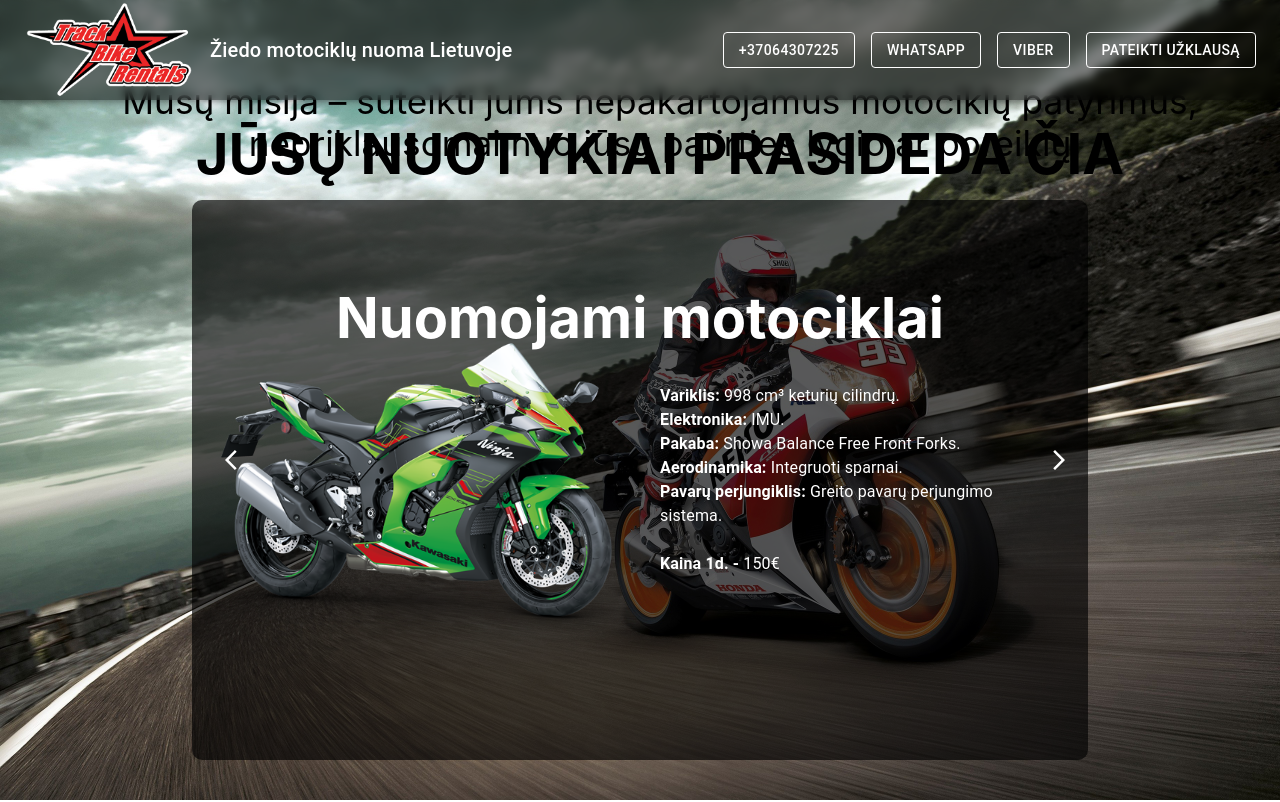
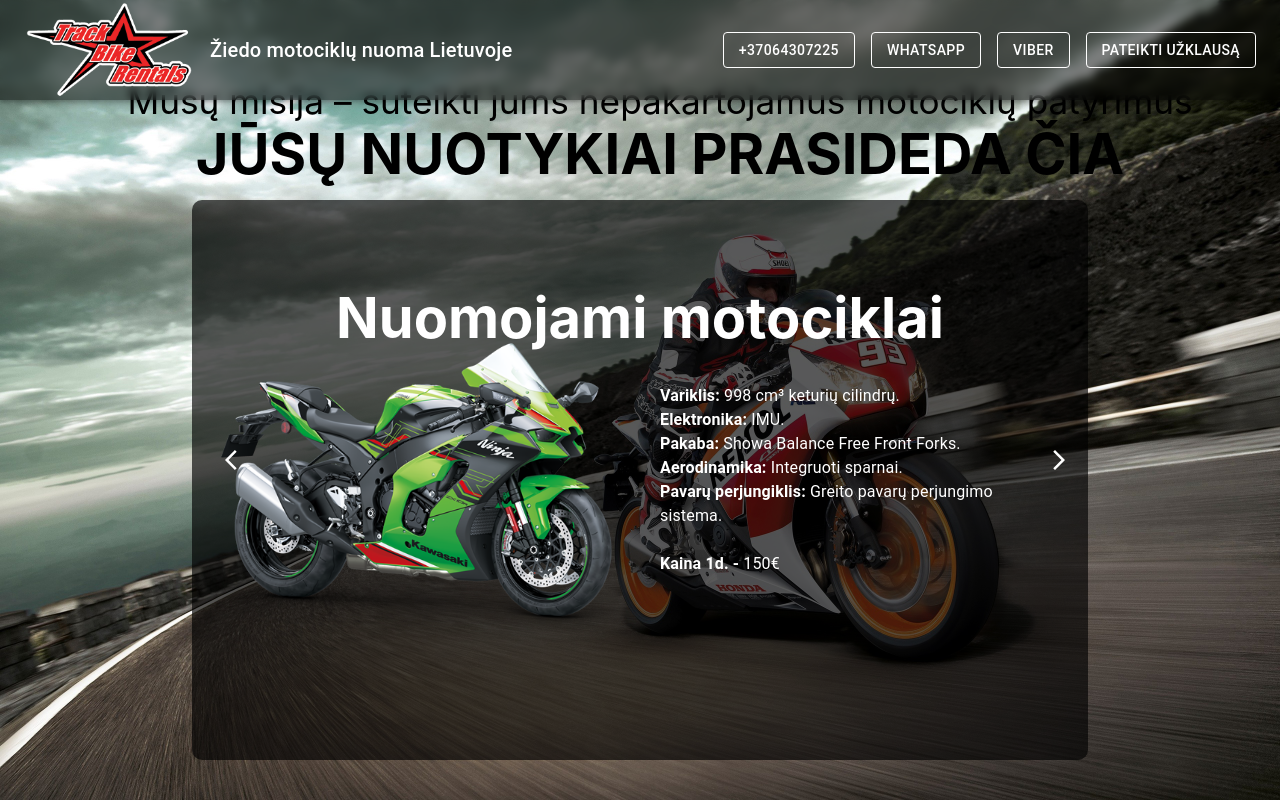
Before and after one commit to izZziCOS/motociklu-nuoma, a React (Create React App) app: page / in a window 1280 px wide. Shown: the top 802 px of the page. Built offline with nearby package versions, Linux system fonts and the light colour scheme.

Commit message:
Small fixes

```diff
--- a/src/App.css
+++ b/src/App.css
@@ -70,7 +70,7 @@
   left: 15%;
   width: 70%;
   height: 70%;
-  z-index: 3; /* Place content switcher above the text and GIF */
+  z-index: 3; /* Place content switcher above the text and JPG */
   display: flex;
   justify-content: center;
   align-items: center;
--- a/src/App.js
+++ b/src/App.js
@@ -33,8 +33,7 @@
           className="main-image"
         />
         <div className="overlay-text-small">
-          Mūsų misija – suteikti jums nepakartojamus motociklų patyrimus,
-          nepriklausomai nuo jūsų patirties lygio ar poreikių
+          Mūsų misija – suteikti jums nepakartojamus motociklų patyrimus
         </div>
         <div className="overlay-text-big">JŪSŲ NUOTYKIAI PRASIDEDA ČIA</div>
         <div className="content-switcher-container">
```
